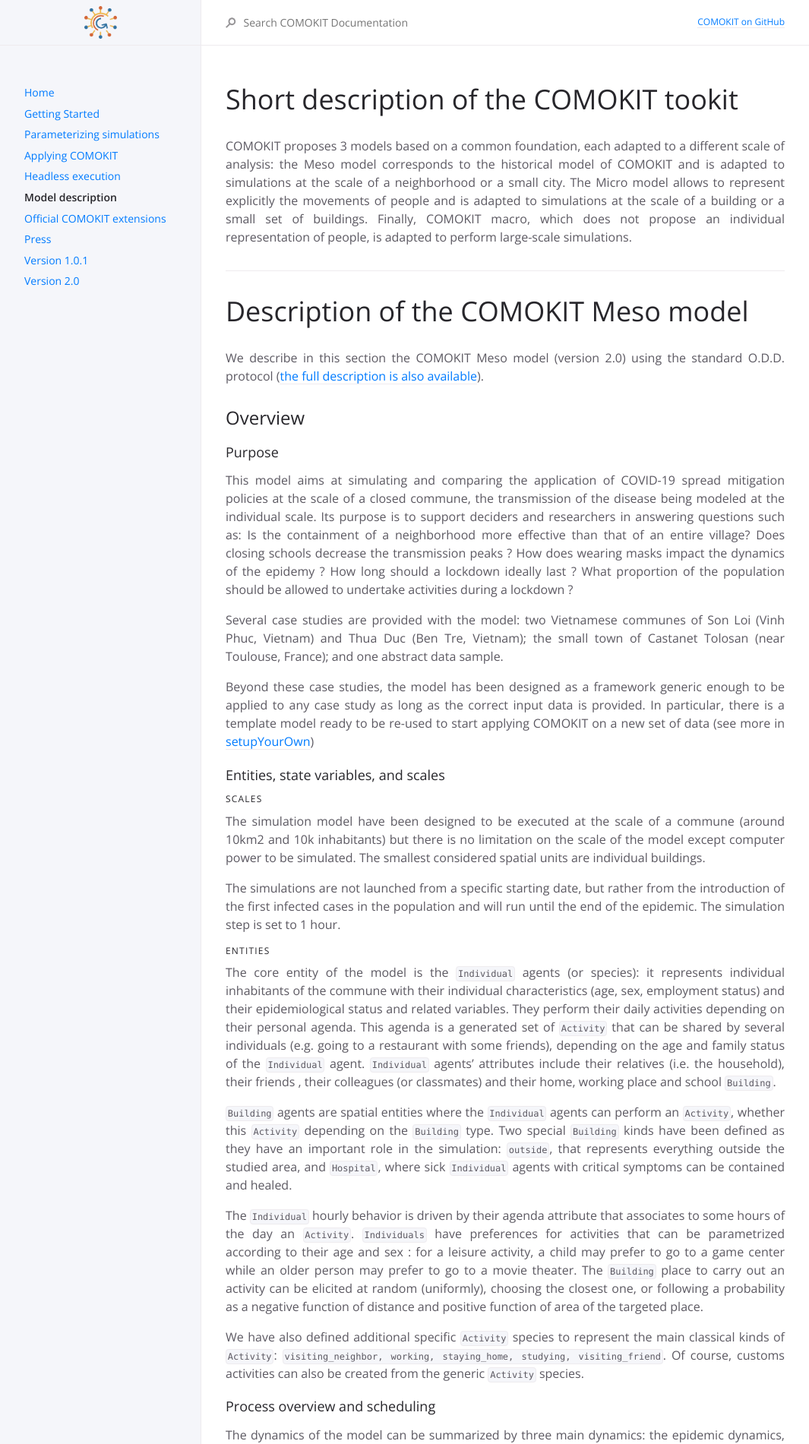
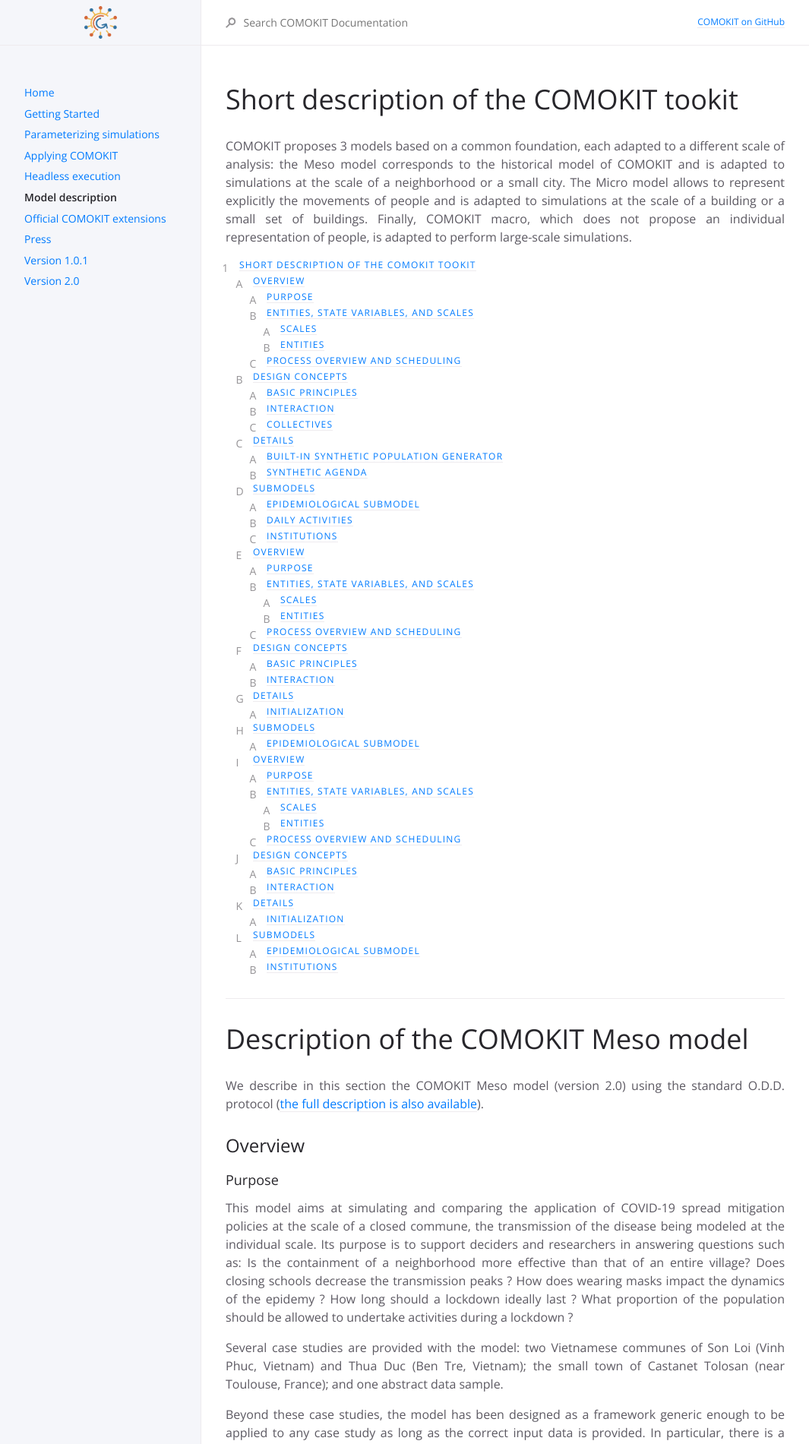
Before and after one commit to COMOKIT/COMOKIT-Website, a Jekyll site: the page built from docs/docs/ODD.md, in a window 1280 px wide. Shown: the top 1901 px of the page at 76% size, without its empty margins (107-1172 px from the left). Built offline with Jekyll 4.4.1, drawn with Linux system fonts in a browser that asks for light colours; some of the changed text lies outside the part shown.

Commit message:
Update ODD.md

```diff
--- a/docs/docs/ODD.md
+++ b/docs/docs/ODD.md
@@ -7,6 +7,9 @@ permalink: /odd
 # Short description of the COMOKIT tookit
 COMOKIT proposes 3 models based on a common foundation, each adapted to a different scale of analysis: the Meso model corresponds to the historical model of COMOKIT and is adapted to simulations at the scale of a neighborhood or a small city. The Micro model allows to represent explicitly the movements of people and is adapted to simulations at the scale of a building or a small set of buildings. Finally, COMOKIT macro, which does not propose an individual representation of people, is adapted to perform large-scale simulations.
 
+{: .no_toc .text-delta }
+
+1. TOC
 {:toc}
 
 ---
```
